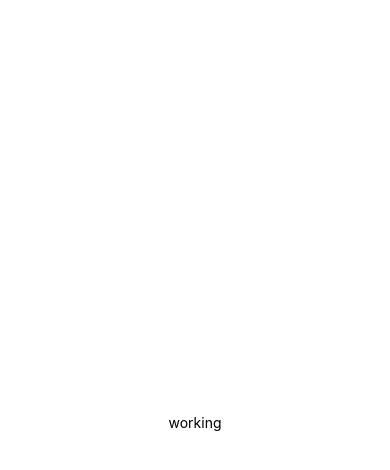
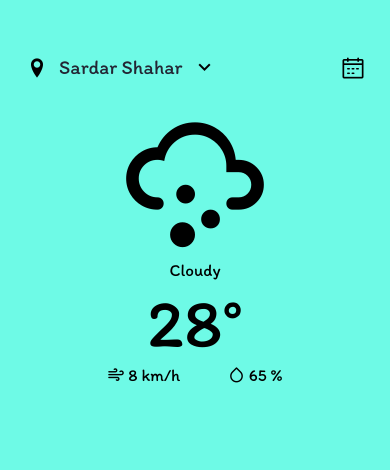
Before and after one commit to vikasjangir202/mausam-weather-app, a React Native app: screen / in a window 390 px wide. Shown: the top 470 px of the page. Built offline with nearby package versions, Linux system fonts and the light colour scheme.

Commit message:
Added header part and middle design icons

```diff
--- a/App.js
+++ b/App.js
@@ -1,11 +1,13 @@
 import { StatusBar } from 'expo-status-bar';
 import React from 'react';
 import { StyleSheet, Text, View } from 'react-native';
-
+import HeaderScreen from './components/header/HeaderScreen';
+import WeatherScreen from './components/weatherBox/WeatherScreen';
 export default function App() {
   return (
     <View style={styles.container}>
-      <Text>working</Text>
+      <HeaderScreen />
+      <WeatherScreen />
       <StatusBar style="auto" />
     </View>
   );
@@ -14,8 +16,6 @@ export default function App() {
 const styles = StyleSheet.create({
   container: {
     flex: 1,
-    backgroundColor: '#fff',
-    alignItems: 'center',
-    justifyContent: 'center',
+    backgroundColor: '#6EFAE6',
   },
 });
--- a/app.json
+++ b/app.json
@@ -4,6 +4,7 @@
     "slug": "mausam",
     "version": "1.0.0",
     "orientation": "portrait",
+    "sdkVersion":"41.0.0",
     "icon": "./assets/icon.png",
     "splash": {
       "image": "./assets/splash.png",
--- /dev/null
+++ b/components/SearchScreen/SearchScreen.js
@@ -0,0 +1,28 @@
+import React from 'react';
+import { StyleSheet, View } from 'react-native';
+import { AntDesign } from '@expo/vector-icons';
+
+function SearchScreen(){
+
+    return (
+      <View>
+          <AntDesign name="calendar" size={24} color="black" style={{margin:5}} onPress={()=> alert('Hello')} />
+      </View>
+    );
+};
+
+const styles = StyleSheet.create({
+    input: {
+        fontFamily:'Inter-Black',
+        fontSize : 20,
+        borderWidth:1,
+        borderColor:'black',
+        backgroundColor: '#232634',
+        color : 'white',
+        borderRadius: 50,
+        paddingLeft : 10,
+        paddingRight : 10,
+      },
+  });
+
+export default SearchScreen;
--- /dev/null
+++ b/components/header/HeaderScreen.js
@@ -0,0 +1,25 @@
+import React from 'react';
+import { StyleSheet, Text, View } from 'react-native';
+import Logo from '../logo/LogoScreen';
+import Input from '../SearchScreen/SearchScreen';
+
+function HeaderScreen() {
+  return (
+    <View style={styles.container}>
+      <Logo />
+      <Input />
+    </View>
+  );
+}
+export default HeaderScreen;
+const styles = StyleSheet.create({
+  container: {
+    width: '100%',
+    height : 60,
+    flexDirection: 'row',
+    alignItems: 'flex-start',
+    justifyContent: 'space-between',
+    marginTop : 30,
+    padding: 20
+  },
+});
--- /dev/null
+++ b/components/logo/LogoScreen.js
@@ -0,0 +1,30 @@
+import React from 'react';
+import { StyleSheet, Text, View } from 'react-native';
+import AppLoading from 'expo-app-loading';
+import { useFonts } from 'expo-font';
+import { Entypo } from '@expo/vector-icons';
+import { MaterialIcons } from '@expo/vector-icons';
+
+export default function LogoScreen() {
+    let [fontsLoaded] = useFonts({
+        'Inter-Black': require('../../assets/fonts/Itim-Regular.ttf'),
+      });
+
+        if (!fontsLoaded) {
+            return <AppLoading />;
+        } else {
+            return (
+                <View style={styles.container}>
+                  <Entypo name="location-pin" size={24} color="black" style={{margin:5}} />
+                  <Text style={{fontSize:20, color: '#232634', fontFamily:'Inter-Black', margin:5}}>Sardar Shahar</Text>
+                  <MaterialIcons name="keyboard-arrow-down" size={24} color="black" style={{margin:5}} />
+                </View>
+            );
+        }
+}
+
+const styles = StyleSheet.create({
+  container: {
+    flexDirection: 'row'
+  },
+});
--- /dev/null
+++ b/components/weatherBox/WeatherScreen.js
@@ -0,0 +1,45 @@
+import React from 'react';
+import { StyleSheet, Text, View } from 'react-native';
+import AppLoading from 'expo-app-loading';
+import { useFonts } from 'expo-font';
+import { MaterialCommunityIcons } from '@expo/vector-icons';
+import { Feather } from '@expo/vector-icons';
+
+function WeatherScreen() {
+    let [fontsLoaded] = useFonts({
+        'Inter-Black': require('../../assets/fonts/Itim-Regular.ttf'),
+      });
+
+    if (!fontsLoaded) {
+        return <AppLoading />;
+    }
+    else {
+        return (
+        <View style={styles.container}>
+            <MaterialCommunityIcons name="weather-hail" size={150} color="black" />
+            <Text style={{fontSize:17, fontFamily:'Inter-Black'}}>Cloudy</Text>
+            <Text style={{fontSize:70, fontFamily:'Inter-Black'}}>28°</Text>
+            <View style={{flexDirection:'row', width:'50%', justifyContent:'space-between'}}>
+                <View style={{flexDirection:'row'}}>
+                    <Feather name="wind" size={17} color="black" />
+                    <Text style={{fontSize:17, fontFamily:'Inter-Black'}}> 8 km/h</Text>
+                </View>
+                <View style={{flexDirection:'row'}}>
+                    <Feather name="droplet" size={17} color="black" />
+                    <Text style={{fontSize:17, fontFamily:'Inter-Black'}}> 65 %</Text>
+                </View>
+            </View>
+        </View>
+        );
+    }
+}
+export default WeatherScreen;
+const styles = StyleSheet.create({
+  container: {
+    width: '100%',
+    flexDirection: 'column',
+    alignItems: 'center',
+    justifyContent: 'center',
+    padding: 20
+  },
+});
--- a/package.json
+++ b/package.json
@@ -8,7 +8,10 @@
     "eject": "expo eject"
   },
   "dependencies": {
+    "@expo-google-fonts/inter": "^0.1.0",
     "expo": "~41.0.1",
+    "expo-app-loading": "^1.0.3",
+    "expo-font": "~9.1.0",
     "expo-status-bar": "~1.0.4",
     "react": "16.13.1",
     "react-dom": "16.13.1",
```
Also changed, not shown: assets/fonts/Itim-Regular.ttf (added), 1 other file (tests, documents, lock files or other folders).
